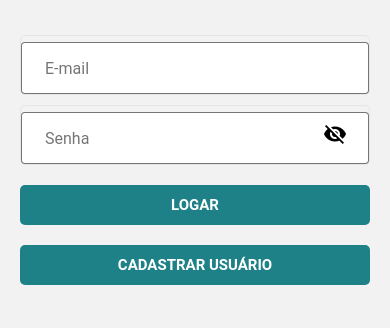
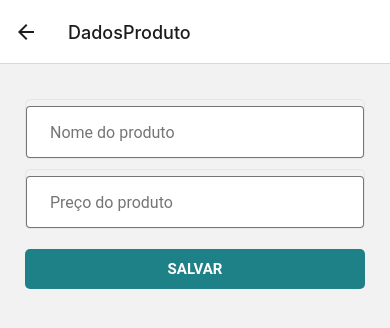
Before and after one commit to luiizsilverio/alura-esporte, a React Native app: screen /DadosProduto in a window 390 px wide. Shown: the top 328 px of the page. Built offline with nearby package versions, Linux system fonts and the light colour scheme; no server answers.

Commit message:
Tela de Produtos

```diff
--- /dev/null
+++ b/src/componentes/BotaoProduto/estilos.js
@@ -0,0 +1,20 @@
+import { StyleSheet } from "react-native";
+
+export default StyleSheet.create({
+  botao: {
+    position: 'absolute',
+    bottom: 20,
+    right: 20,
+    width: 50,
+    height: 50,
+    backgroundColor: '#1e8187',
+    borderRadius: 25,
+    alignItems: 'center',
+    justifyContent: 'center'
+  },
+  texto: {
+    fontSize: 30,
+    color: '#fff',
+    fontWeight: "700"
+  }
+})
--- /dev/null
+++ b/src/componentes/BotaoProduto/index.js
@@ -0,0 +1,10 @@
+import { TouchableOpacity, Text } from "react-native";
+import estilos from './estilos';
+
+export function BotaoProduto({ onPress }) {
+  return (
+    <TouchableOpacity style={estilos.botao} onPress={onPress}>
+      <Text style={estilos.texto}>+</Text>
+    </TouchableOpacity>
+  )
+}
--- a/src/rotas.js
+++ b/src/rotas.js
@@ -7,6 +7,7 @@ const Tab = createNativeStackNavigator();
 import Login from './telas/Login';
 import Cadastro from './telas/Cadastro';
 import Principal from './telas/Principal';
+import DadosProduto from './telas/DadosProduto';
 
 export default function Rotas() {
   return (
@@ -15,6 +16,7 @@ export default function Rotas() {
         <Tab.Screen name="Login" component={Login} options={{ headerShown: false }}/>
         <Tab.Screen name="Cadastro" component={Cadastro} />
         <Tab.Screen name="Principal" component={Principal} options={{ headerShown: false }}/>
+        <Tab.Screen name="DadosProduto" component={DadosProduto} />
       </Tab.Navigator>
     </NavigationContainer>
   );
--- /dev/null
+++ b/src/telas/DadosProduto/estilos.js
@@ -0,0 +1,9 @@
+import { StyleSheet } from "react-native";
+
+export default StyleSheet.create({
+  container: {
+    flex: 1,
+    alignItems: 'center',
+    padding: 25
+  }
+})
--- /dev/null
+++ b/src/telas/DadosProduto/index.js
@@ -0,0 +1,29 @@
+import { View } from "react-native"
+import { EntradaTexto } from "../../componentes/EntradaTexto";
+import Botao from "../../componentes/Botao";
+import estilos from "./estilos";
+import { useState } from "react";
+
+export default function DadosProduto() {
+  const [nome, setNome] = useState('');
+  const [preco, setPreco] = useState('');
+
+  return (
+    <View style={estilos.container}>
+      <EntradaTexto
+        label="Nome do produto"
+        value={nome}
+        onChangeText={value => setNome(value)}
+      />
+      <EntradaTexto
+        label="Preço do produto"
+        value={preco}
+        onChangeText={value => setPreco(value)}
+      />
+      <Botao onPress={() => {}}>
+        SALVAR
+      </Botao>
+
+    </View>
+  )
+}
--- a/src/telas/Principal/index.js
+++ b/src/telas/Principal/index.js
@@ -1,11 +1,12 @@
 import React, { useEffect } from 'react';
 import { View, Text } from 'react-native';
-import { addDoc, collection, doc, setDoc } from 'firebase/firestore';
+import { addDoc, collection } from 'firebase/firestore';
 
 import estilos from './estilos';
 import Cabecalho from '../../componentes/Cabecalho';
 import Produto from '../../componentes/Produtos';
 import { auth, db } from '../../config/firebase';
+import { BotaoProduto } from '../../componentes/BotaoProduto';
 
 export default function Principal({ navigation }) {
   const usuario = auth.currentUser;
@@ -15,21 +16,6 @@ export default function Principal({ navigation }) {
     navigation.replace('Login');
   }
 
-  useEffect(() => {
-    async function criarProduto() {
-      // await setDoc(doc(db, "produtos", "1234567"), {
-      //   nome: "tênis Mizuno",
-      //   preco: 120
-      // })
-      const docRef = await addDoc(collection(db, 'produtos'), {
-        nome: "tênis Mizuno",
-        preco: 120
-      })
-    }
-
-    // criarProduto();
-  }, [])
-
   return (
     <View style={estilos.container}>
       <Cabecalho logout={deslogar} />
@@ -38,6 +24,8 @@ export default function Principal({ navigation }) {
       <Produto nome="Tênis" preco="200,00" />
       <Produto nome="Camisa" preco="100,00" />
       <Produto nome="Suplementos" preco="150,00" />
+
+      <BotaoProduto onPress={() => navigation.navigate('DadosProduto')}/>
      </View>
   );
 }
```
